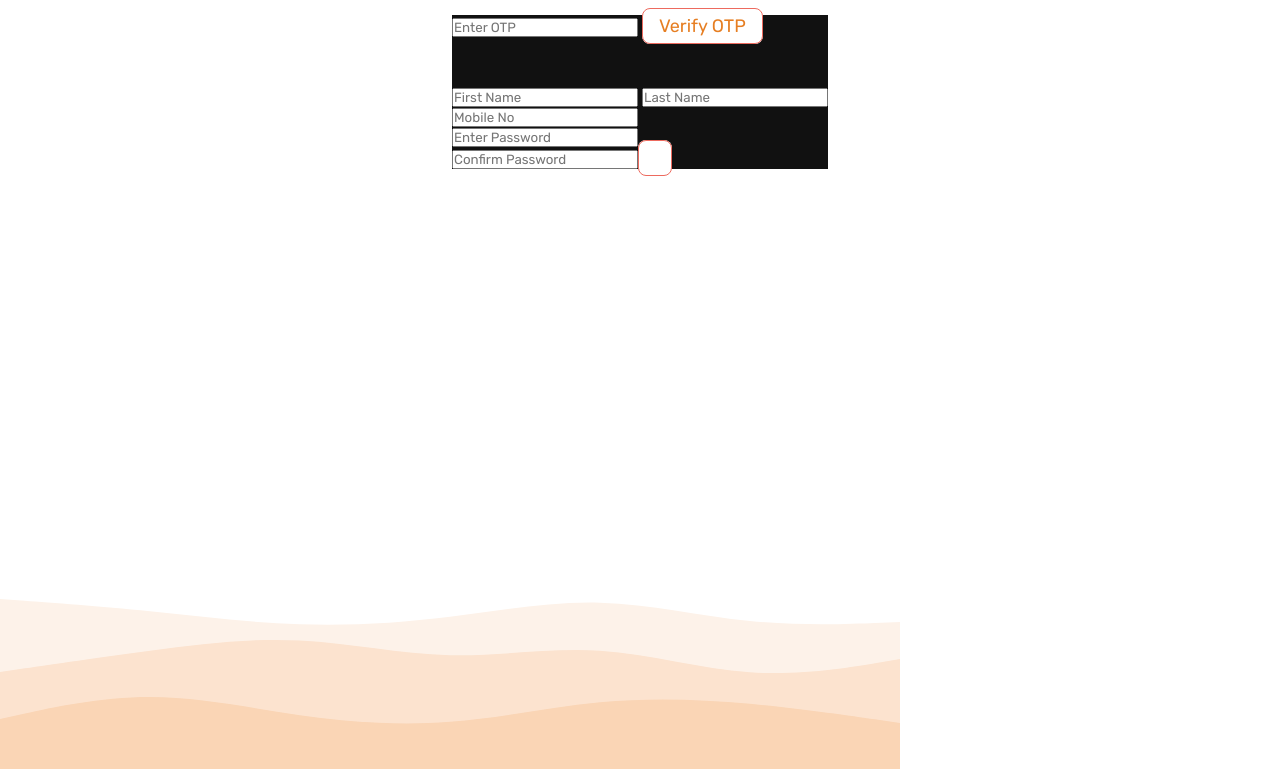
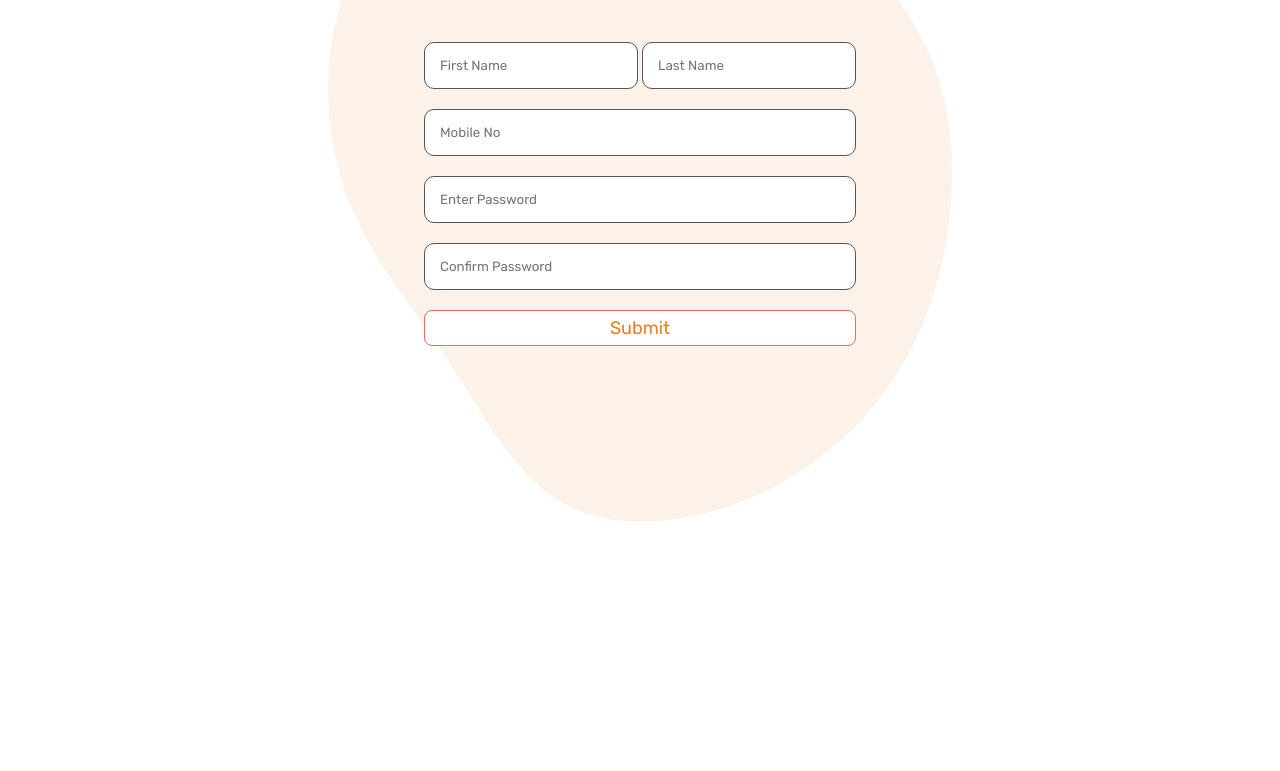
Before and after one commit to shivam907/scheduler-frontend, a plain HTML site: page Register/index.html in a window 1280 px wide. Shown: the part 295-1066 px from the top of the page. Drawn offline with nearby package versions, Linux system fonts and the light colour scheme.

Commit message:
An Update

```diff
--- a/Register/index.html
+++ b/Register/index.html
@@ -52,18 +52,20 @@
       <h1>Register</h1>
       <div class="inputs">
         <form action="">
-          <div class="inputbox">
+          <div class="inputbox1">
             <input
               type="number"
               placeholder="Enter OTP"
               required
-              class="input-mail"
+              class="email"
             />
-            <a type="submit" class="signUp">Verify OTP</a>
+            <a type="submit" class="signUp center">Verify OTP</a>
           </div>
         </form>
         <form action="">
-          <div class="inputbox">
+          <div class="imageblob">
+            <div class="inputbox row">
+              <div class="name">
                 <input
                   type="text"
                   placeholder="First Name"
@@ -77,30 +79,32 @@
                   required
                   class="input-mail"
                 />
-            <br />
+              </div>
               <input
                 type="text"
                 placeholder="Mobile No"
                 required
                 class="input-mail"
-            /><br />
+              />
               <input
                 type="text"
                 placeholder="Enter Password"
                 required
                 class="input-mail"
-            /><br />
+              />
               <input
                 type="text"
                 placeholder="Confirm Password"
                 required
                 class="input-mail"
               />
-            <a type="submit" class="signUp"></a>
+              <a type="submit" class="signUp center">Submit</a>
+            </div>
           </div>
         </form>
       </div>
     </div>
+    <!-- <img src="blob-haikei (1).svg" class="blob" alt="" /> -->
     <img src="wave4.svg" alt="" class="wave" />
   </body>
 </html>
--- a/Register/style.css
+++ b/Register/style.css
@@ -13,6 +13,18 @@ body {
   /* display: flex; */
   /* flex-direction: column; */
   /* align-items: center; */
+}
+body {
+  /* width: 1500px; */
+  background-image: url("blob-haikei\ \(1\).svg");
+  background-position: center 80px;
+  /* background-size: cover; */
+  background-size: 1240px;
+  background-repeat: no-repeat;
+  background-attachment: fixed;
+  /* background-repeat: no-repeat;
+  /* bac */
+  /* background-position: center; */
 }
 .bod {
   margin: 0;
@@ -82,6 +94,9 @@ nav {
   font-size: 18px;
   background-color: #fff;
   color: #e67e22;
+  /* display: flex;
+  justify-content: center;
+  align-items: center; */
   /* font-weight: 500; */
   text-decoration: none;
   padding: 6px 16px;
@@ -108,7 +123,7 @@ nav {
 .content {
   /* background-color: #111; */
   z-index: 100;
-  /* margin-top: 300px; */
+  margin-top: -80px;
   /* padding: ; */
   display: flex;
   flex-direction: column;
@@ -121,13 +136,55 @@ nav {
 }
 
 h1 {
-  margin-top: 200px;
+  margin-top: 160px;
   font-size: 50px;
+  margin-bottom: 50px;
 }
 
 .inputs {
   display: flex;
   flex-direction: column;
   gap: 50px;
-  background-color: #111;
+  /* background-color: #111; */
 }
+input {
+  padding: 15px;
+  outline: none;
+  border: 1px solid #555;
+  border-radius: 10px;
+}
+input:focus {
+  /* background-color: #111; */
+  border: none;
+  border: 1px solid #e67e22;
+}
+
+.row {
+  display: flex;
+  flex-direction: column;
+  gap: 20px;
+}
+
+.center {
+  display: flex;
+  /* flex-direction: column; */
+  justify-content: center;
+  align-items: center;
+}
+
+.inputbox1 {
+  display: flex;
+  justify-content: space-between;
+}
+
+.email {
+  width: 60%;
+}
+
+.blob {
+  position: absolute;
+  width: 1200px;
+  left: 7.5%;
+  top: 10%;
+  z-index: -1;
+}
```
Also changed, not shown: Register/blob-haikei (1).svg (added), Register/blob-haikei.svg (added). Lines whose indentation alone changed are shown as unchanged.
